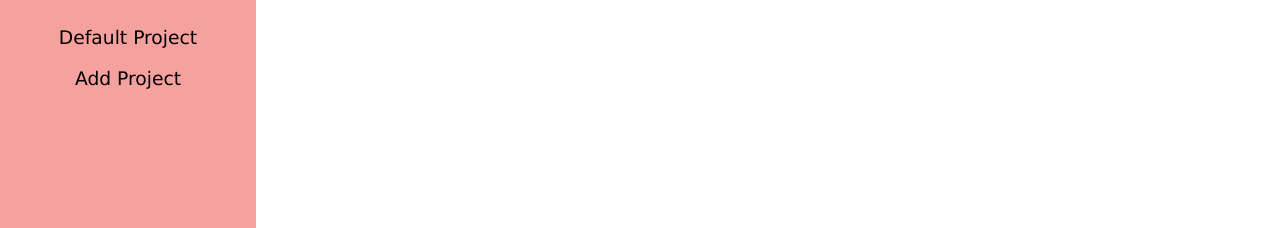
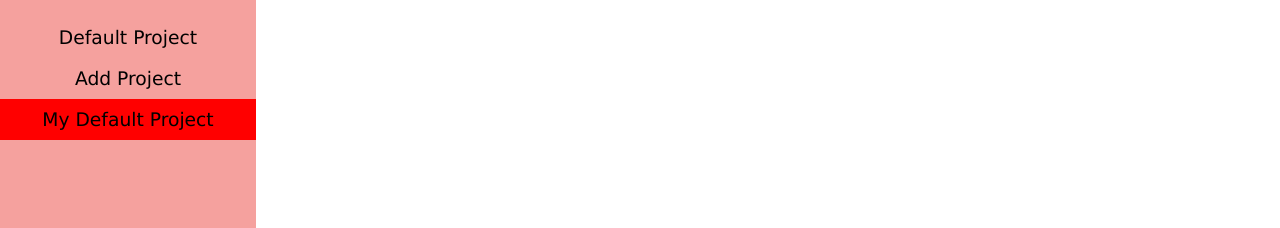
Before and after one commit to oyupanqui/TOP-Todo-List, a plain HTML site: page index.html in a window 1280 px wide. Shown: the part 509-737 px from the top of the page. Drawn offline with Linux system fonts and the light colour scheme.

Commit message:
added functionality to add project from localstorage

```diff
--- a/index.html
+++ b/index.html
@@ -22,14 +22,14 @@
     </header>
     <main>
         <nav class="nav-active" id="nav">
-            <ul><h2 class="home-nav">Home</h2>
+            <ul><h2 id="home-nav">Home</h2>
                 <li><h3 class="btn-nav" id="all">All</h3></li>
                 <li><h3 class="btn-nav" id="today">Today</h3></li>
                 <li><h3 class="btn-nav" id="tomorrow">Tomorrow</h3></li>
                 <li><h3 class="btn-nav" id="week">This week</h3></li>
                 <li><h3 class="btn-nav" id="top-priority">Top Priority</h3></li>
             </ul>
-            <ul><h2 class="projects-nav">Projects</h2>
+            <ul><h2 id="projects-nav">Projects</h2>
                 <li><h3 class="project btn-nav" id="default">Default Project</h3></li>
                 <li><h3 class="btn-nav" id="add-project">Add Project</h3></li>
             </ul>
--- a/main.js
+++ b/main.js
@@ -46,7 +46,7 @@ eval("__webpack_require__.r(__webpack_exports__);\n/* harmony import */ var _ini
   \***************************/
 /***/ ((__unused_webpack_module, __webpack_exports__, __webpack_require__) => {
 
-eval("__webpack_require__.r(__webpack_exports__);\n/* harmony export */ __webpack_require__.d(__webpack_exports__, {\n/* harmony export */   \"default\": () => (__WEBPACK_DEFAULT_EXPORT__)\n/* harmony export */ });\n/* harmony import */ var _date__WEBPACK_IMPORTED_MODULE_0__ = __webpack_require__(/*! ./date */ \"./src/date.js\");\n/* harmony import */ var _home__WEBPACK_IMPORTED_MODULE_1__ = __webpack_require__(/*! ./home */ \"./src/home.js\");\n/* harmony import */ var _showNav__WEBPACK_IMPORTED_MODULE_2__ = __webpack_require__(/*! ./showNav */ \"./src/showNav.js\");\n/* harmony import */ var _reset__WEBPACK_IMPORTED_MODULE_3__ = __webpack_require__(/*! ./reset */ \"./src/reset.js\");\n/* harmony import */ var _projects__WEBPACK_IMPORTED_MODULE_4__ = __webpack_require__(/*! ./projects */ \"./src/projects.js\");\n\n\n\n\n\n\nfunction initialize() {\n    (0,_date__WEBPACK_IMPORTED_MODULE_0__[\"default\"])()\n    ;(0,_showNav__WEBPACK_IMPORTED_MODULE_2__[\"default\"])()\n    ;(0,_reset__WEBPACK_IMPORTED_MODULE_3__[\"default\"])()\n    ;(0,_home__WEBPACK_IMPORTED_MODULE_1__[\"default\"])()\n    ;(0,_projects__WEBPACK_IMPORTED_MODULE_4__[\"default\"])()\n}\n\n/* harmony default export */ const __WEBPACK_DEFAULT_EXPORT__ = (initialize);\n\n//# sourceURL=webpack://top-todo-list/./src/initialize.js?");
+eval("__webpack_require__.r(__webpack_exports__);\n/* harmony export */ __webpack_require__.d(__webpack_exports__, {\n/* harmony export */   \"default\": () => (__WEBPACK_DEFAULT_EXPORT__)\n/* harmony export */ });\n/* harmony import */ var _date__WEBPACK_IMPORTED_MODULE_0__ = __webpack_require__(/*! ./date */ \"./src/date.js\");\n/* harmony import */ var _home__WEBPACK_IMPORTED_MODULE_1__ = __webpack_require__(/*! ./home */ \"./src/home.js\");\n/* harmony import */ var _showNav__WEBPACK_IMPORTED_MODULE_2__ = __webpack_require__(/*! ./showNav */ \"./src/showNav.js\");\n/* harmony import */ var _reset__WEBPACK_IMPORTED_MODULE_3__ = __webpack_require__(/*! ./reset */ \"./src/reset.js\");\n/* harmony import */ var _projects__WEBPACK_IMPORTED_MODULE_4__ = __webpack_require__(/*! ./projects */ \"./src/projects.js\");\n\n\n\n\n\n\nfunction initialize() {\n    (0,_date__WEBPACK_IMPORTED_MODULE_0__[\"default\"])()\n    ;(0,_showNav__WEBPACK_IMPORTED_MODULE_2__[\"default\"])()\n    ;(0,_reset__WEBPACK_IMPORTED_MODULE_3__[\"default\"])()\n    ;(0,_home__WEBPACK_IMPORTED_MODULE_1__[\"default\"])()\n    ;(0,_projects__WEBPACK_IMPORTED_MODULE_4__.checkStorage)()\n    ;(0,_projects__WEBPACK_IMPORTED_MODULE_4__.addProjectsNav)()\n}\n\n/* harmony default export */ const __WEBPACK_DEFAULT_EXPORT__ = (initialize);\n\n//# sourceURL=webpack://top-todo-list/./src/initialize.js?");
 
 /***/ }),
 
@@ -56,7 +56,7 @@ eval("__webpack_require__.r(__webpack_exports__);\n/* harmony export */ __webpac
   \*************************/
 /***/ ((__unused_webpack_module, __webpack_exports__, __webpack_require__) => {
 
-eval("__webpack_require__.r(__webpack_exports__);\n/* harmony export */ __webpack_require__.d(__webpack_exports__, {\n/* harmony export */   \"default\": () => (__WEBPACK_DEFAULT_EXPORT__)\n/* harmony export */ });\nlet myProjects = []\n\nfunction Project (title, color) {\n    this.title = title\n    this.color = color\n}\n\nfunction checkStorage () {\n    if (localStorage.length === 0) {\n        myProjects.push(new Project(\"My Default Project\", \"#ff0000\"))\n        localStorage.setItem(\"project\", JSON.stringify(myProjects))\n    }\n    return localStorage\n}\n\n/* harmony default export */ const __WEBPACK_DEFAULT_EXPORT__ = (checkStorage);\n\n//# sourceURL=webpack://top-todo-list/./src/projects.js?");
+eval("__webpack_require__.r(__webpack_exports__);\n/* harmony export */ __webpack_require__.d(__webpack_exports__, {\n/* harmony export */   addProjectsNav: () => (/* binding */ addProjectsNav),\n/* harmony export */   checkStorage: () => (/* binding */ checkStorage)\n/* harmony export */ });\nlet myProjects = []\n\nfunction Project (title, color) {\n    this.title = title\n    this.color = color\n}\n\nfunction checkStorage () {\n    if (localStorage.length === 0) {\n        myProjects.push(new Project(\"My Default Project\", \"#ff0000\"))\n        localStorage.setItem(\"project\", JSON.stringify(myProjects))\n    }\n    return localStorage\n}\n\nfunction addProjectsNav () {\n    console.log(localStorage)\n    const projectsArray = JSON.parse(localStorage.getItem(\"project\"))\n    const projectsNav = document.getElementById(\"projects-nav\").parentNode\n    console.log(projectsArray)\n    console.log(projectsNav)\n    projectsArray.forEach(function (p) {\n        const listElem = document.createElement(\"li\")\n        projectsNav.appendChild(listElem)\n\n        const projElem = document.createElement(\"h3\")\n        projElem.classList.add(\"btn-nav\")\n        projElem.textContent = p.title\n        projElem.style.backgroundColor = p.color\n        listElem.appendChild(projElem)\n    })\n    console.log(\"done\")\n    return projectsArray\n}\n\n\n//# sourceURL=webpack://top-todo-list/./src/projects.js?");
 
 /***/ }),
 
```
